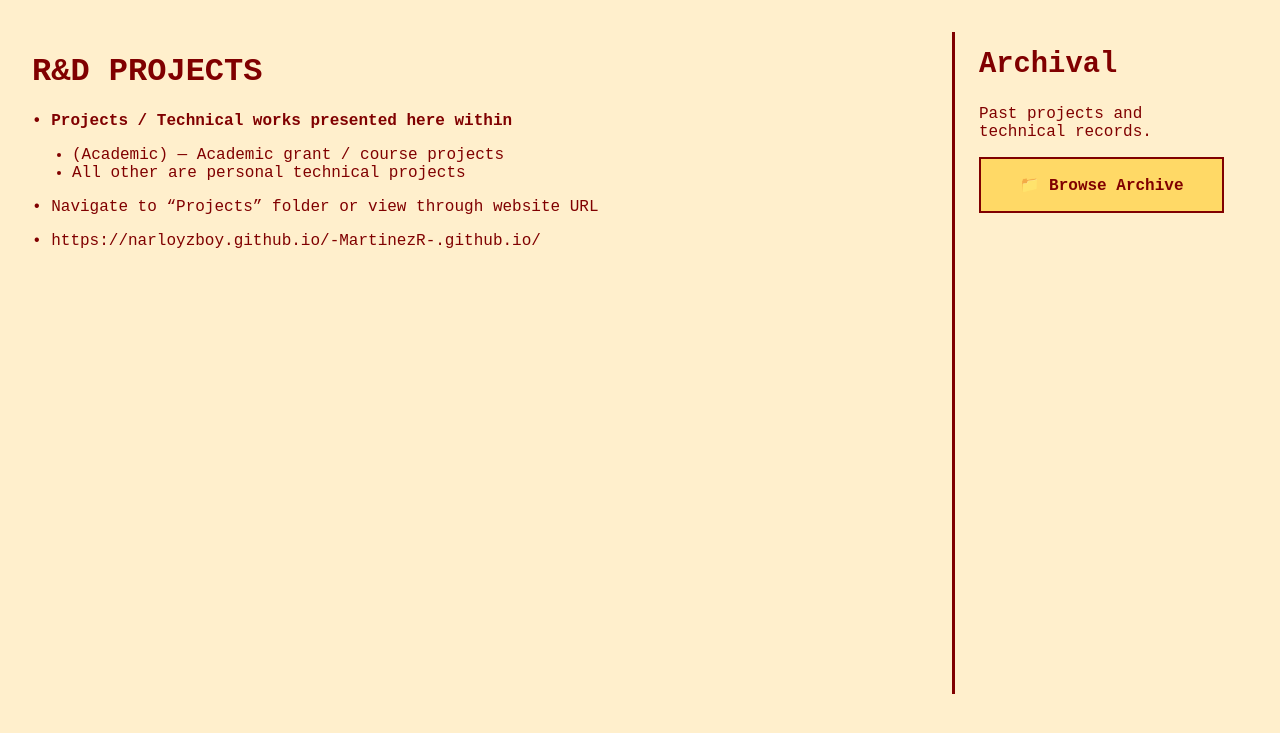
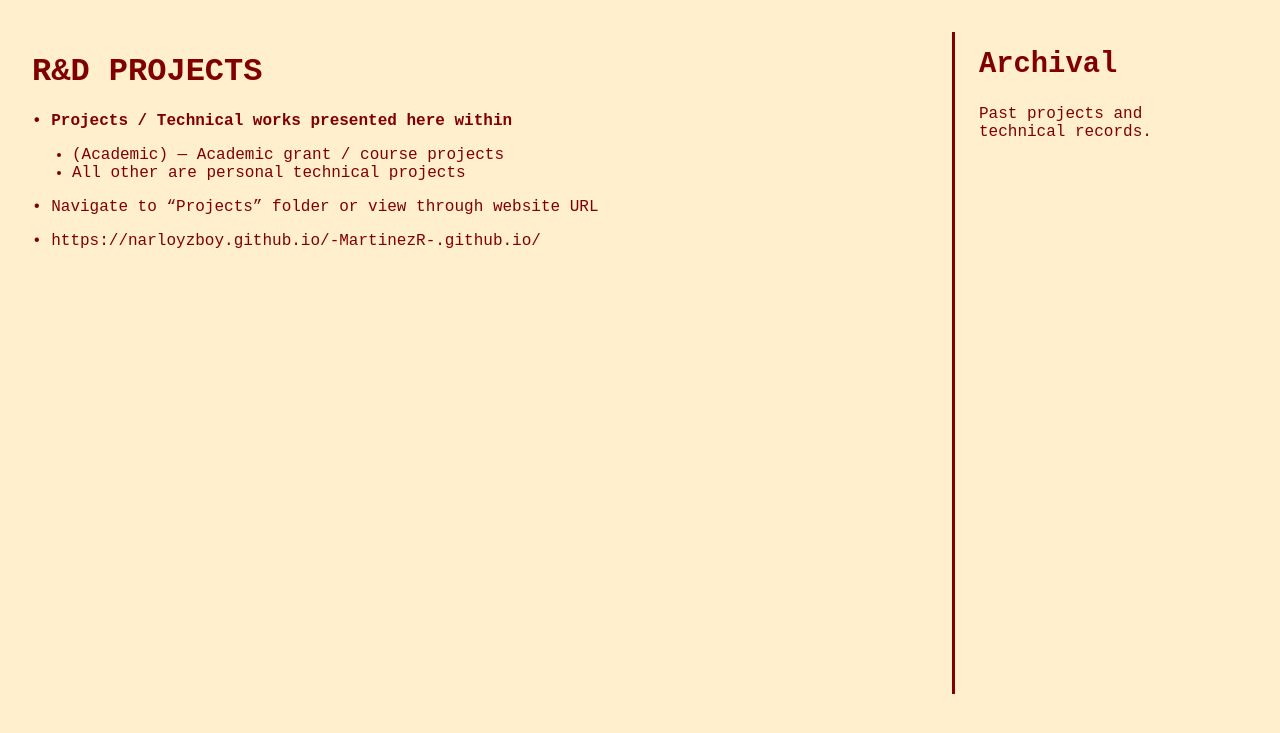
Before and after one commit to NarloyZBoy/-MartinezR-.github.io, a Jekyll site: the page built from README.md, in a window 1280 px wide. Shown: the top 733 px of the page. Built offline with Jekyll 4.4.1, drawn with Linux system fonts in a browser that asks for light colours.

Commit message:
Update default.html

```diff
--- a/_layouts/default.html
+++ b/_layouts/default.html
@@ -179,11 +179,6 @@
       <h2>Archival</h2>
       <p>Past projects and technical records.</p>
 
-<a class="archive-link"
-   href="{{ '/projects/archival.html' | relative_url }}">
-  📁 Browse Archive
-</a>
-
     </aside>
   </div>
 </body>
```
